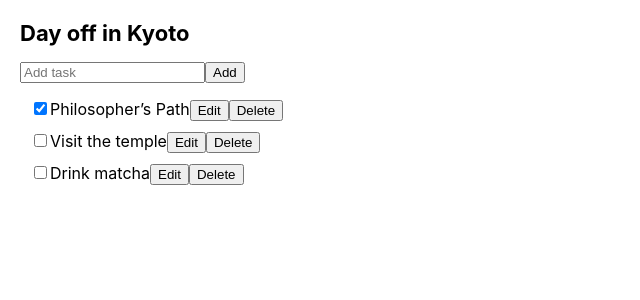
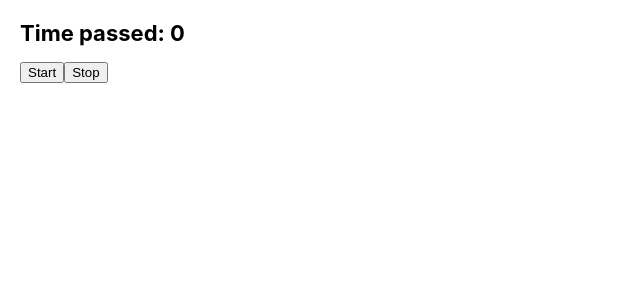
Before and after one commit to becasualle/devsurge-react-course, a React (Create React App) app: page / in a window 1280 px wide. Shown: the top 300 px of the page, without its empty margins (0-640 px from the left). Built offline with nearby package versions, Linux system fonts and the light colour scheme.

Commit message:
ссылаемся на значение с помощью ref

```diff
--- a/src/App.jsx
+++ b/src/App.jsx
@@ -1,9 +1,9 @@
-import { TaskApp } from './scaling-up-with-reducer-and-context/TaskApp';
+import { Stopwatch } from './referencing-values-with-refs';
 
 export default function App() {
   return (
     <>
-      <TaskApp />
+      <Stopwatch />
     </>
   );
 }
--- /dev/null
+++ b/src/referencing-values-with-refs/CounterAlert.jsx
@@ -0,0 +1,23 @@
+import { useRef, useState } from 'react';
+
+export function CounterAlert() {
+  let ref = useRef(0); // {current: 0}
+  const [count, setCount] = useState(0);
+  let val = 0;
+  console.log('rendered');
+
+  function handleClick() {
+    ref.current = ref.current + 1;
+    val++;
+    alert('Вы кликнули ' + ref.current + ' раз!');
+    // alert('Вы кликнули ' + val + ' раз!');
+    setCount(count + 1);
+  }
+
+  return (
+    <div>
+      <button onClick={handleClick}>Click me!</button>
+      <p>Вы кликнули {count} раз!</p>
+    </div>
+  );
+}
--- /dev/null
+++ b/src/referencing-values-with-refs/Stopwatch.jsx
@@ -0,0 +1,35 @@
+import { useRef, useState } from 'react';
+
+export function Stopwatch() {
+  const [startTime, setStartTime] = useState(null);
+  const [now, setNow] = useState(null);
+
+  const intervalRef = useRef(null);
+
+  function handleStart() {
+    setStartTime(Date.now());
+    setNow(Date.now());
+
+    intervalRef.current = setInterval(() => {
+      setNow(Date.now());
+    }, 1000);
+  }
+
+  function handleStop() {
+    clearInterval(intervalRef.current);
+  }
+
+  let secondsPassed = 0;
+
+  if (startTime !== null && now !== null) {
+    secondsPassed = (now - startTime) / 1000;
+  }
+
+  return (
+    <>
+      <h1>Time passed: {Math.floor(secondsPassed)}</h1>
+      <button onClick={handleStart}>Start</button>
+      <button onClick={handleStop}>Stop</button>
+    </>
+  );
+}
--- /dev/null
+++ b/src/referencing-values-with-refs/index.js
@@ -0,0 +1,2 @@
+export { CounterAlert } from './CounterAlert.jsx';
+export { Stopwatch } from './Stopwatch.jsx';
```
